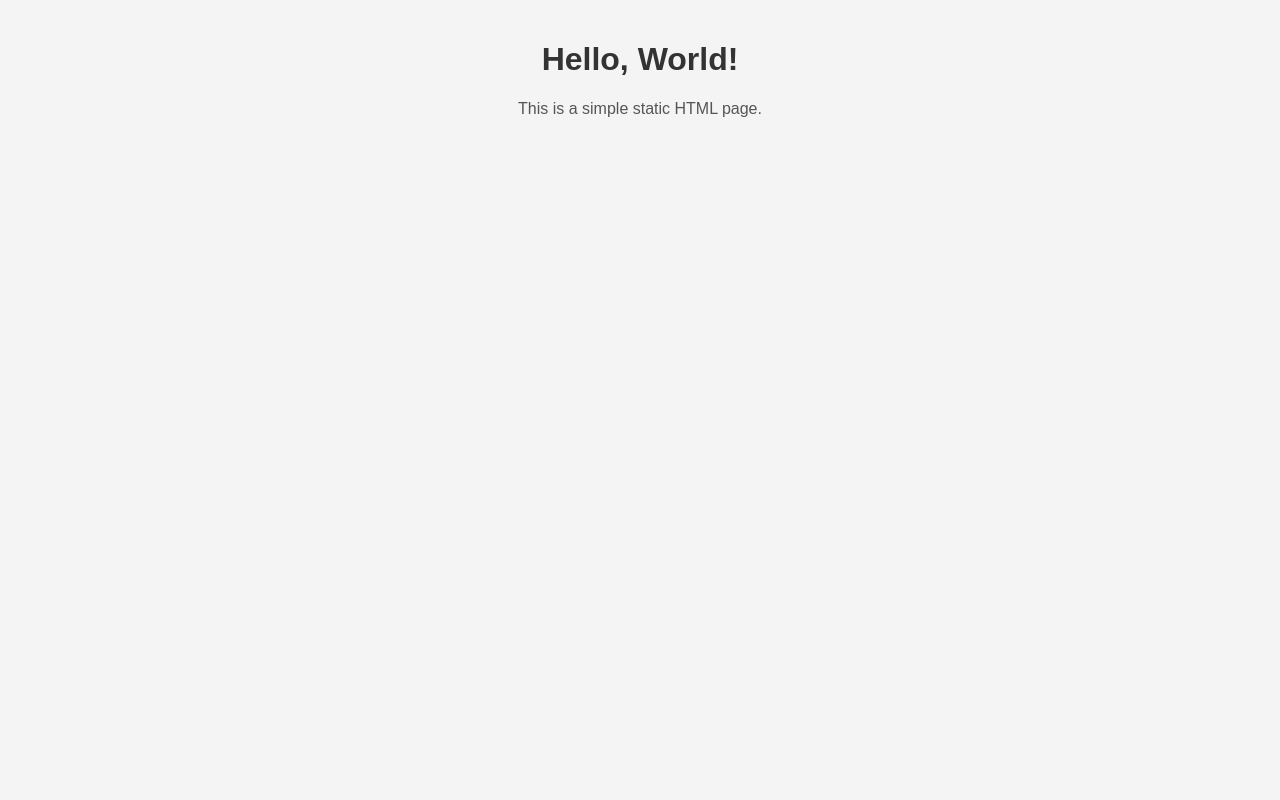
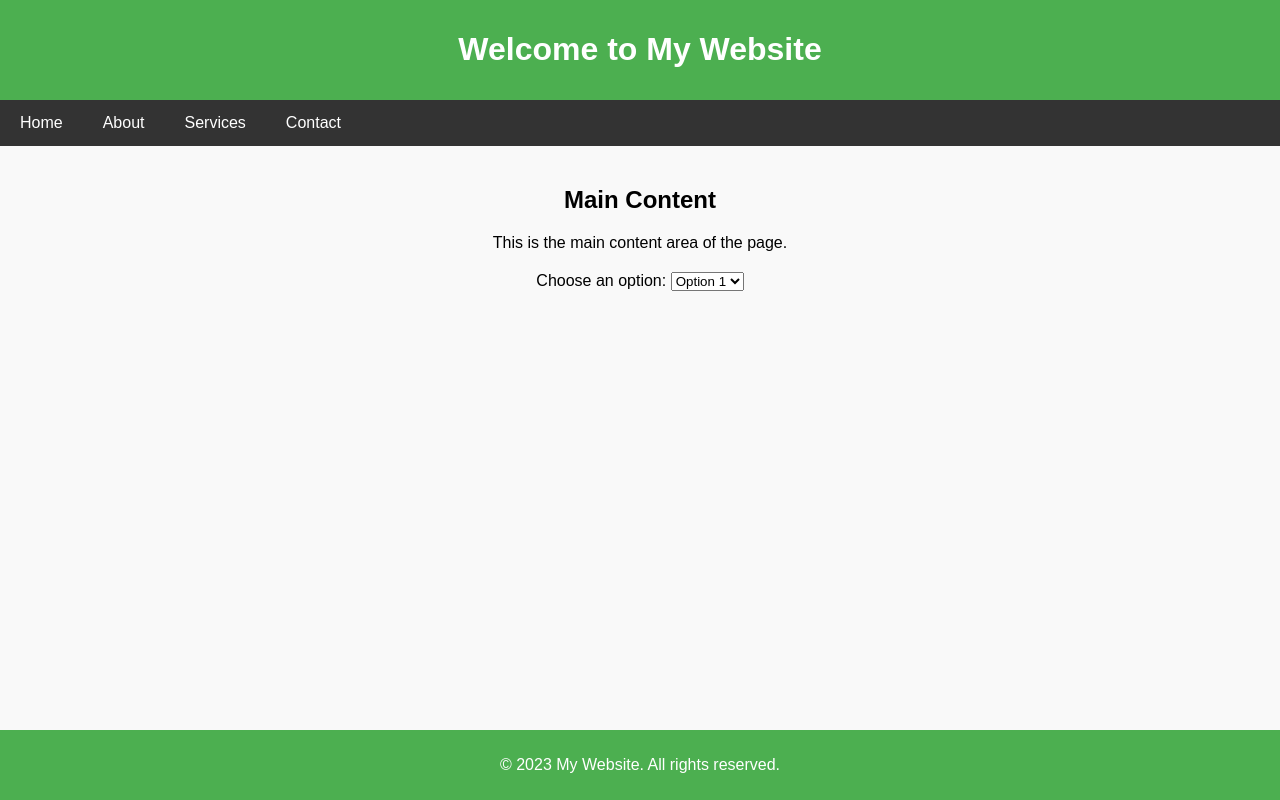
Before and after one commit to Prasiddha69/ripple, a plain HTML site: page index.html in a window 1280 px wide. Drawn offline with Linux system fonts and the light colour scheme.

Commit message:
change to index file

```diff
--- a/index.html
+++ b/index.html
@@ -1,5 +1,5 @@
 
-    <!DOCTYPE html>
+    <!-- <!DOCTYPE html>
     <html lang="en">
     <head>
         <meta charset="UTF-8">
@@ -26,4 +26,84 @@
         <h1>Hello, World!</h1>
         <p>This is a simple static HTML page.</p>
     </body>
+    </html> -->
+    <!DOCTYPE html>
+    <html lang="en">
+    <head>
+        <meta charset="UTF-8">
+        <meta name="viewport" content="width=device-width, initial-scale=1.0">
+        <title>Static Page with Header, Navigation, and Footer</title>
+        <style>
+            body {
+                font-family: Arial, sans-serif;
+                margin: 0;
+                padding: 0;
+                background-color: #f9f9f9;
+            }
+            header {
+                background-color: #4CAF50;
+                color: white;
+                padding: 10px 20px;
+                text-align: center;
+            }
+            nav {
+                background-color: #333;
+                overflow: hidden;
+            }
+            nav a {
+                float: left;
+                display: block;
+                color: white;
+                text-align: center;
+                padding: 14px 20px;
+                text-decoration: none;
+            }
+            nav a:hover {
+                background-color: #ddd;
+                color: black;
+            }
+            main {
+                padding: 20px;
+                text-align: center;
+            }
+            footer {
+                background-color: #4CAF50;
+                color: white;
+                text-align: center;
+                padding: 10px 0;
+                position: fixed;
+                bottom: 0;
+                width: 100%;
+            }
+            .dropdown {
+                margin: 20px 0;
+            }
+        </style>
+    </head>
+    <body>
+        <header>
+            <h1>Welcome to My Website</h1>
+        </header>
+        <nav>
+            <a href="#home">Home</a>
+            <a href="#about">About</a>
+            <a href="#services">Services</a>
+            <a href="#contact">Contact</a>
+        </nav>
+        <main>
+            <h2>Main Content</h2>
+            <p>This is the main content area of the page.</p>
+            <div class="dropdown">
+                <label for="options">Choose an option:</label>
+                <select id="options" name="options">
+                    <option value="option1">Option 1</option>
+                    <option value="option2">Option 2</option>
+                    <option value="option3">Option 3</option>
+                </select>
+            </div>
+        </main>
+        <footer>
+            <p>&copy; 2023 My Website. All rights reserved.</p>
+        </footer>
+    </body>
     </html>
```
